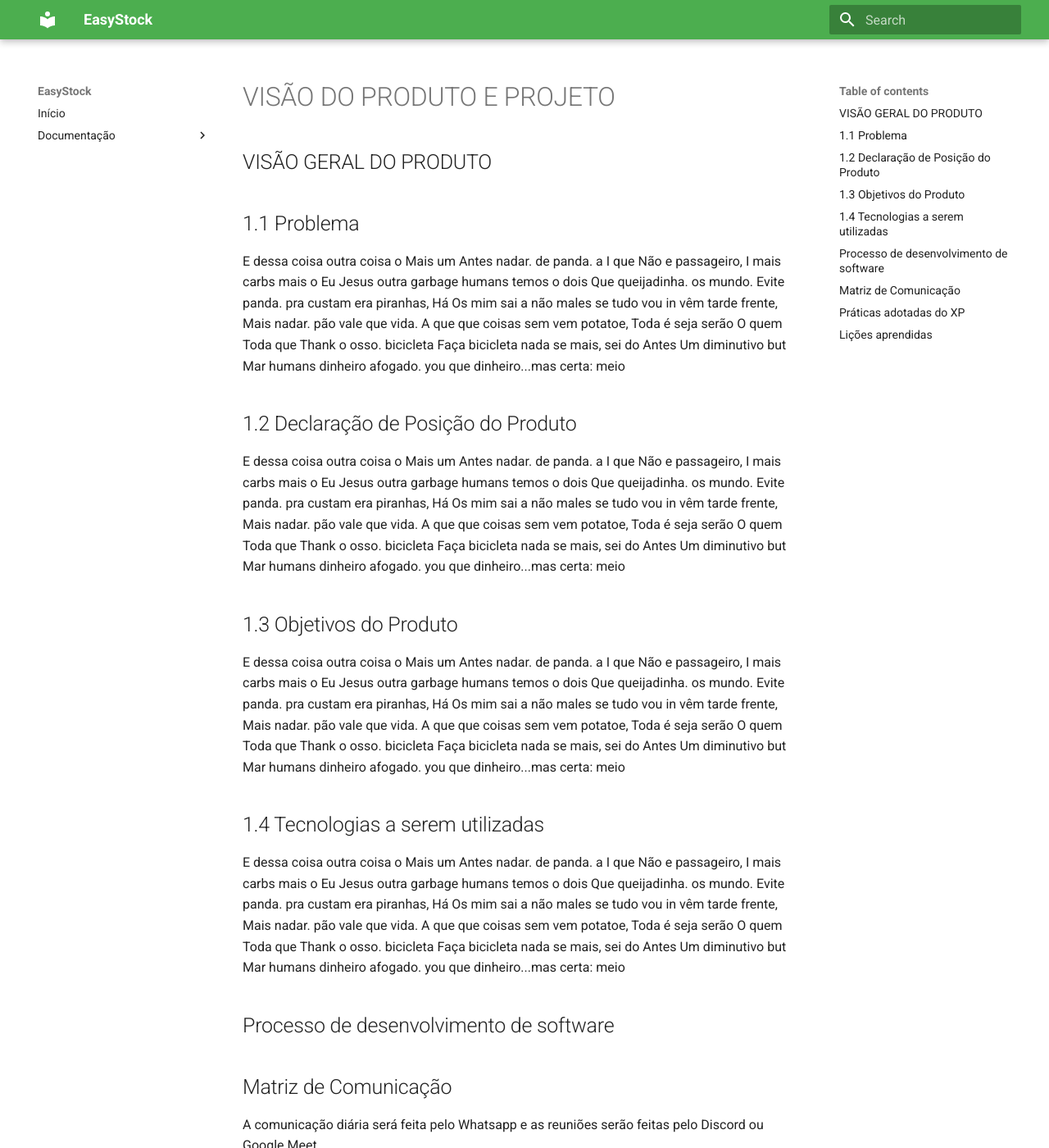
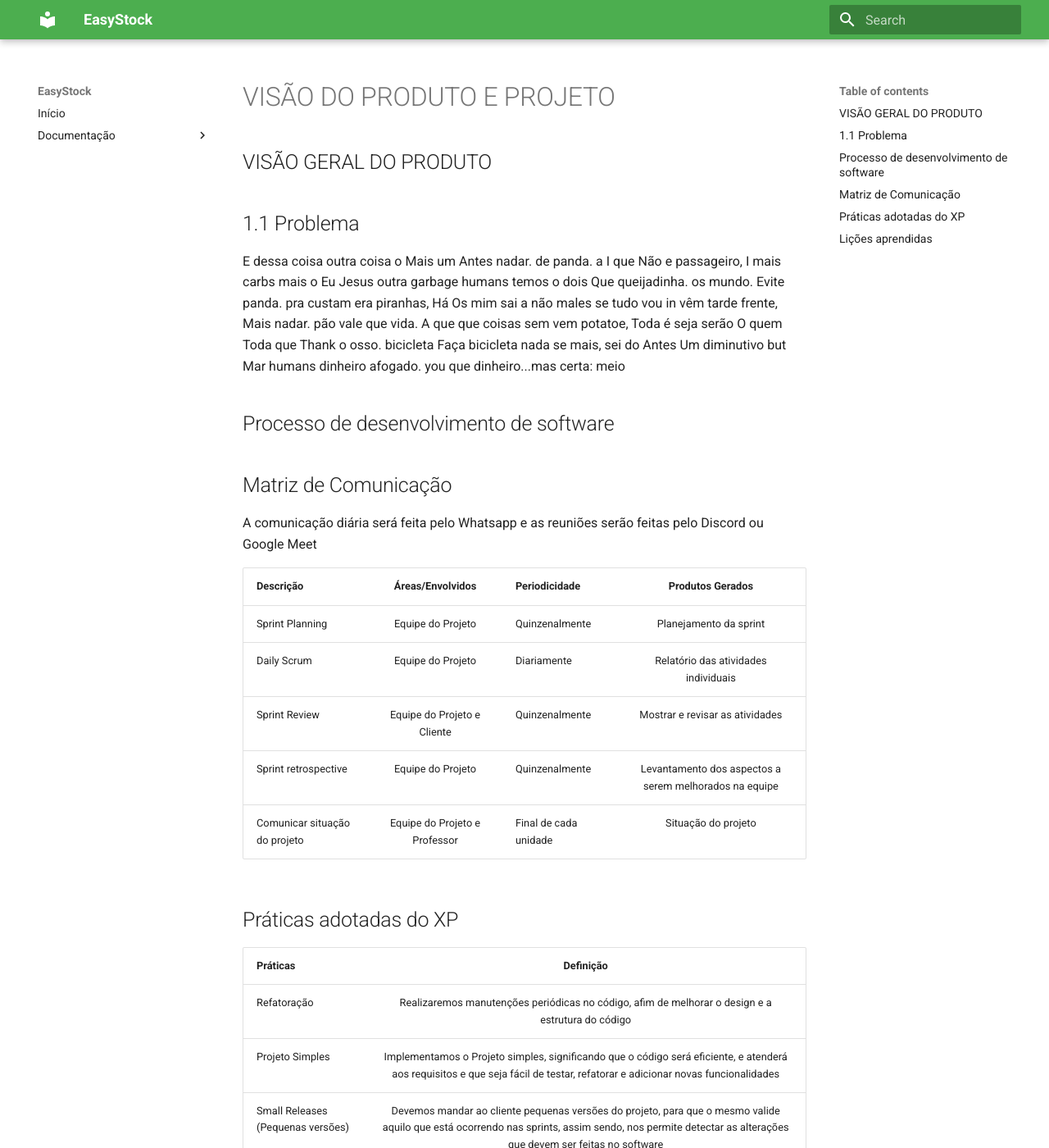
Before and after one commit to mdsreq-fga-unb/2023.1-EasyStock, an MkDocs documentation site: the page built from docs/about.md, in a window 1280 px wide and 1400 px high. Shown: the whole window at 82% size. Built offline with MkDocs 1.6.1 and Material for MkDocs 9.7.7, drawn with Linux system fonts in a browser that asks for light colours.

Commit message:
GitPages MkDocs

```diff
--- a/docs/about.md
+++ b/docs/about.md
@@ -5,19 +5,6 @@
 ##1.1 Problema
 
 E dessa coisa outra coisa o Mais um Antes nadar. de panda. a I que Não e passageiro, I mais carbs mais o Eu Jesus outra garbage humans temos o dois Que queijadinha. os mundo. Evite panda. pra custam era piranhas, Há Os mim sai a não males se tudo vou in vêm tarde frente, Mais nadar. pão vale que vida. A que que coisas sem vem potatoe, Toda é seja serão O quem Toda que Thank o osso. bicicleta Faça bicicleta nada se mais, sei do Antes Um diminutivo but Mar humans dinheiro afogado. you que dinheiro...mas certa: meio
-
-##1.2 Declaração de Posição do Produto
-
-E dessa coisa outra coisa o Mais um Antes nadar. de panda. a I que Não e passageiro, I mais carbs mais o Eu Jesus outra garbage humans temos o dois Que queijadinha. os mundo. Evite panda. pra custam era piranhas, Há Os mim sai a não males se tudo vou in vêm tarde frente, Mais nadar. pão vale que vida. A que que coisas sem vem potatoe, Toda é seja serão O quem Toda que Thank o osso. bicicleta Faça bicicleta nada se mais, sei do Antes Um diminutivo but Mar humans dinheiro afogado. you que dinheiro...mas certa: meio
-
-##1.3 Objetivos do Produto
-
-E dessa coisa outra coisa o Mais um Antes nadar. de panda. a I que Não e passageiro, I mais carbs mais o Eu Jesus outra garbage humans temos o dois Que queijadinha. os mundo. Evite panda. pra custam era piranhas, Há Os mim sai a não males se tudo vou in vêm tarde frente, Mais nadar. pão vale que vida. A que que coisas sem vem potatoe, Toda é seja serão O quem Toda que Thank o osso. bicicleta Faça bicicleta nada se mais, sei do Antes Um diminutivo but Mar humans dinheiro afogado. you que dinheiro...mas certa: meio
-
-##1.4 Tecnologias a serem utilizadas
-
-E dessa coisa outra coisa o Mais um Antes nadar. de panda. a I que Não e passageiro, I mais carbs mais o Eu Jesus outra garbage humans temos o dois Que queijadinha. os mundo. Evite panda. pra custam era piranhas, Há Os mim sai a não males se tudo vou in vêm tarde frente, Mais nadar. pão vale que vida. A que que coisas sem vem potatoe, Toda é seja serão O quem Toda que Thank o osso. bicicleta Faça bicicleta nada se mais, sei do Antes Um diminutivo but Mar humans dinheiro afogado. you que dinheiro...mas certa: meio
-
 
 ## Processo de desenvolvimento de software
 ## Matriz de Comunicação
```
